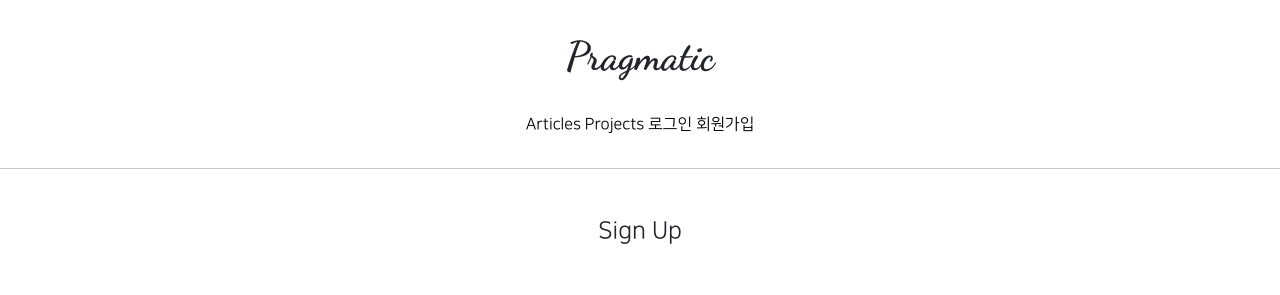
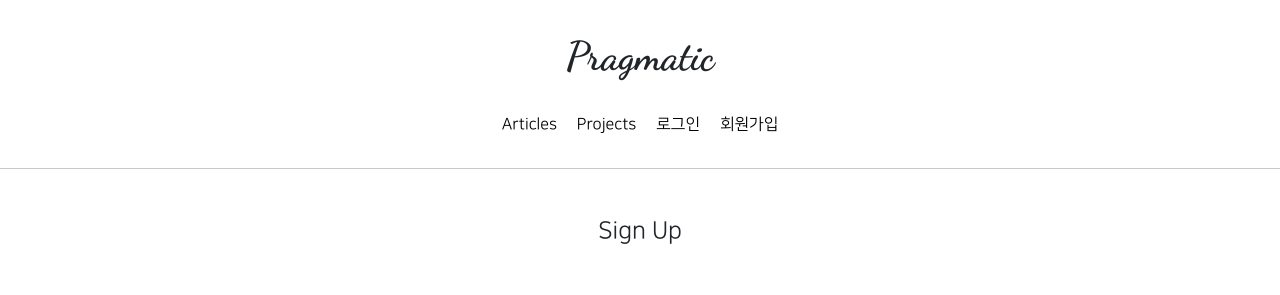
Before and after one commit to jin2313/gis_web_02, a Django app: page /accounts/create/ in a window 1280 px wide. Shown: the top 295 px of the page. Run offline with Django 3.2, Linux system fonts and the light colour scheme; parts of the project's set-up code (start-up, migrations or seed data) failed here and were passed over; some libraries are stand-ins or nearby versions.

Commit message:
08/26 web 02 commit4

```diff
--- a/practice_02/urls.py
+++ b/practice_02/urls.py
@@ -18,7 +18,11 @@ from django.conf.urls.static import static
 from django.contrib import admin
 from django.urls import path, include
 
+from articleapp.views import ArticleListView
+
 urlpatterns = [
+    path('', ArticleListView.as_view(), name='home'), # 메인 페이지
+
     path('admin/', admin.site.urls),
     path('accounts/', include('accountapp.urls')),
     path('profiles/', include('profileapp.urls')),
--- a/templates/header.html
+++ b/templates/header.html
@@ -3,24 +3,24 @@
         <h1>Pragmatic</h1>
     </div>
     <div class="header_button">
-        <span>
+        <span class="mx-2">
             <a href="{% url 'articleapp:list' %}">Articles</a>
         </span>
-        <span>
+        <span class="mx-2">
             <a href="{% url 'projectapp:list' %}">Projects</a>
         </span>
         {% if user.is_authenticated %}
-        <span>
+        <span class="mx-2">
             <a href="{% url 'subscribeapp:list' %}">Subscription</a>
         </span>
         {% endif %}
 
         {% if not user.is_authenticated %}
-            <span><a href="{% url 'accountapp:login' %}">로그인</a> </span>
-            <span><a href="{% url 'accountapp:create' %}">회원가입</a> </span>
+            <span class="mx-2"><a href="{% url 'accountapp:login' %}">로그인</a> </span>
+            <span class="mx-2"><a href="{% url 'accountapp:create' %}">회원가입</a> </span>
         {% else %}
-            <span><a href="{% url 'accountapp:detail' pk=user.pk %}">내 페이지</a> </span>
-            <span><a href="{% url 'accountapp:logout' %}">로그아웃</a> </span>
+            <span class="mx-2"><a href="{% url 'accountapp:detail' pk=user.pk %}">내 페이지</a> </span>
+            <span class="mx-2"><a href="{% url 'accountapp:logout' %}">로그아웃</a> </span>
         {% endif %}
     </div>
 </div>
```
